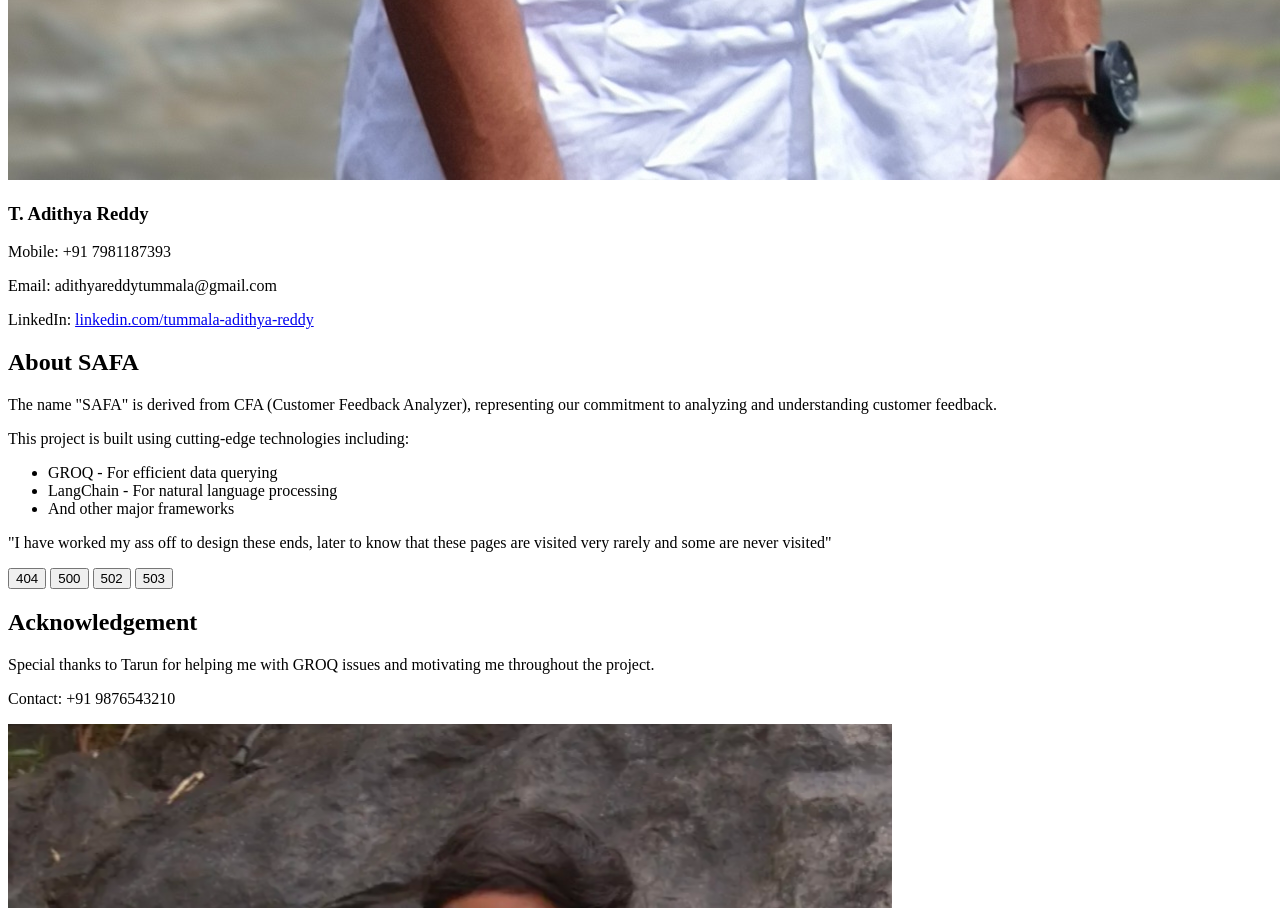
After one commit to Adithya2369/SAFA, a Flask app: template templates/safa.html in a window 1280 px wide; the page is wider, and only the part inside the window is pictured. The commit adds this page. Shown: the part 2200-3108 px from the top of that part. Run offline with Flask 3, Linux system fonts and the light colour scheme; the template is opened without the code that fills it, so the values that code supplies are empty.

Commit message:
About page

```diff
--- a/app.py
+++ b/app.py
@@ -56,5 +56,22 @@ def suggest():
     result = suggested_improvements(material)
     return render_template('suggest.html', message=result)
 
+@app.errorhandler(404)
+def page_not_found(e):
+    return render_template('404.html'), 404
+
+@app.errorhandler(502)
+def bad_request(e):
+    return render_template('400.html'), 400
+
+@app.errorhandler(503)
+def unauthorized(e):
+    return render_template('503.html'), 401
+
+@app.errorhandler(500)
+def internal_server_error(e):
+    return render_template('500.html'), 500
+
+
 if __name__ == '__main__':
     app.run(debug=True)
--- a/static/styles.css
+++ b/static/styles.css
@@ -140,13 +140,13 @@ button:not(:disabled):active {
     display: flex;
     flex-direction: column;
     align-items: center;
-    gap: 1rem;
+    gap: 0rem;
 }
 
 .logo {
     width: 150px;
     height: auto;
-    margin-bottom: 1rem;
+    margin-bottom: 0rem;
 }
 
 .tagline {
--- a/templates/404.html
+++ b/templates/404.html
@@ -20,7 +20,7 @@
                 <h2 class="error-title">404 - Page Not Found</h2>
                 <div class="error-content">
                     <p>Reddy Bro, we have a problem! 🚀</p>
-                    <p>Looks like this page decided to take a vacation without telling us. Maybe it's sipping Beer in Goa somewhere?</p>
+                    <p>Looks like this page decided to take a vacation without telling us. Maybe it's sipping Beer🍻 in Goa somewhere?</p>
                     <p>While we try to track it down, why don't you:</p>
                     <ul>
                         <li>Check if you typed the URL correctly (we all make typos, no judgment!)</li>
--- a/templates/502.html
+++ b/templates/502.html
@@ -20,7 +20,7 @@
                 <h2 class="error-title">502 - Bad Gateway</h2>
                 <div class="error-content">
                     <p>Oops! Our servers are having a bad day! 💇‍♂️</p>
-                    <p>Looks like our gateway is currently on strike, demanding better working conditions and more beer breaks.</p>
+                    <p>Looks like our gateway is currently on strike, demanding better working conditions and more beer breaks🍺.</p>
                     <p>While we negotiate with our servers, you can:</p>
                     <ul>
                         <li>Take a deep breath (we're doing the same)</li>
--- a/templates/503.html
+++ b/templates/503.html
@@ -20,7 +20,7 @@
                 <h2 class="error-title">503 - Service Unavailable</h2>
                 <div class="error-content">
                     <p>Our service is currently... well, unavailable! 🛠️</p>
-                    <p>Looks like our servers decided to take a Smoke break. They're probably discussing the latest movie of Allu Arjun.</p>
+                    <p>Looks like our servers decided to take a Smoke break🚬. They're probably discussing the latest movie of Allu Arjun.</p>
                     <p>While they finish their break, you can:</p>
                     <ul>
                         <li>Try again in a few minutes (they should be back from their coffee run)</li>
--- /dev/null
+++ b/templates/safa.html
@@ -0,0 +1,188 @@
+<!DOCTYPE html>
+<html lang="en">
+<head>
+    <meta charset="UTF-8">
+    <meta name="viewport" content="width=device-width, initial-scale=1.0">
+    <title>SAFA - About</title>
+    <!-- <style>
+        body {
+            font-family: 'Segoe UI', Tahoma, Geneva, Verdana, sans-serif;
+            margin: 0;
+            padding: 0;
+            background-color: #f8f9fa;
+            color: #333;
+        }
+        .container {
+            max-width: 1200px;
+            margin: 0 auto;
+            padding: 2rem;
+        }
+        .header {
+            text-align: center;
+            margin-bottom: 2rem;
+            padding: 1rem;
+            background-color: #fff;
+            border-radius: 8px;
+            box-shadow: 0 2px 4px rgba(0,0,0,0.1);
+        }
+        .logo {
+            font-size: 3em;
+            font-weight: 700;
+            color: #2c3e50;
+            margin-bottom: 0.5rem;
+        }
+        .tagline {
+            font-size: 1.2em;
+            color: #7f8c8d;
+        }
+        .greeting {
+            text-align: center;
+            font-size: 1.8em;
+            margin: 2rem 0;
+            color: #2c3e50;
+        }
+        .humor {
+            text-align: center;
+            font-size: 0.9em;
+            color: #7f8c8d;
+            font-style: italic;
+            margin-bottom: 2rem;
+        }
+        .section {
+            margin: 2rem 0;
+            padding: 2rem;
+            background-color: #fff;
+            border-radius: 8px;
+            box-shadow: 0 2px 4px rgba(0,0,0,0.1);
+        }
+        .creator-section {
+            display: flex;
+            flex-direction: column;
+            align-items: center;
+        }
+        .creator-image {
+            width: 180px;
+            height: 180px;
+            border-radius: 50%;
+            margin-bottom: 1.5rem;
+            border: 4px solid #fff;
+            box-shadow: 0 2px 4px rgba(0,0,0,0.1);
+        }
+        .contact-info {
+            text-align: center;
+            margin: 1rem 0;
+        }
+        .contact-info h3 {
+            color: #2c3e50;
+            margin-bottom: 1rem;
+        }
+        .contact-info p {
+            margin: 0.5rem 0;
+            color: #34495e;
+        }
+        .contact-info a {
+            color: #3498db;
+            text-decoration: none;
+        }
+        .contact-info a:hover {
+            text-decoration: underline;
+        }
+        .error-buttons {
+            display: flex;
+            justify-content: center;
+            gap: 1rem;
+            margin: 2rem 0;
+        }
+        .error-button {
+            padding: 0.8rem 1.5rem;
+            background-color: #2c3e50;
+            color: white;
+            border: none;
+            border-radius: 6px;
+            cursor: pointer;
+            transition: all 0.3s ease;
+            font-weight: 600;
+        }
+        .error-button:hover {
+            background-color: #34495e;
+            transform: translateY(-2px);
+        }
+        .acknowledgement {
+            text-align: center;
+            margin-top: 2rem;
+            padding: 2rem;
+            background-color: #fff;
+            border-radius: 8px;
+            box-shadow: 0 2px 4px rgba(0,0,0,0.1);
+        }
+        .acknowledgement img {
+            width: 120px;
+            height: 120px;
+            border-radius: 50%;
+            margin: 1rem 0;
+            border: 4px solid #fff;
+            box-shadow: 0 2px 4px rgba(0,0,0,0.1);
+        }
+        .acknowledgement h2 {
+            color: #2c3e50;
+            margin-bottom: 1rem;
+        }
+        .acknowledgement p {
+            color: #34495e;
+            margin-bottom: 1rem;
+        } -->
+    </style>
+</head>
+<body>
+    <div class="container">
+        <div class="header">
+            <div class="logo">SAFA</div>
+            <div class="tagline">Customer Feedback Analyzer</div>
+        </div>
+
+        <div class="greeting">
+            Hi dude! 👋
+        </div>
+        <div class="humor">
+            "Welcome to the page that probably took longer to design than it will take you to read it!"
+        </div>
+
+        <div class="section creator-section">
+            <h2>About the Creator</h2>
+            <img src="/static/me.png" alt="T. Adithya Reddy" class="creator-image">
+            <div class="contact-info">
+                <h3>T. Adithya Reddy</h3>
+                <p>Mobile: +91 7981187393</p>
+                <p>Email: adithyareddytummala@gmail.com</p>
+                <p>LinkedIn: <a href="https://linkedin.com/tummala-adithya-reddy" target="_blank">linkedin.com/tummala-adithya-reddy</a></p>
+            </div>
+        </div>
+
+        <div class="section">
+            <h2>About SAFA</h2>
+            <p>The name "SAFA" is derived from CFA (Customer Feedback Analyzer), representing our commitment to analyzing and understanding customer feedback.</p>
+            <p>This project is built using cutting-edge technologies including:</p>
+            <ul>
+                <li>GROQ - For efficient data querying</li>
+                <li>LangChain - For natural language processing</li>
+                <li>And other major frameworks</li>
+            </ul>
+            <p class="humor">"I have worked my ass off to design these ends, later to know that these pages are visited very rarely and some are never visited"</p>
+
+            <div class="error-buttons">
+                <button class="error-button">404</button>
+                <button class="error-button">500</button>
+                <button class="error-button">502</button>
+                <button class="error-button">503</button>
+            </div>
+        </div>
+
+        <div class="acknowledgement">
+            <h2>Acknowledgement</h2>
+            <p>Special thanks to Tarun for helping me with GROQ issues and motivating me throughout the project.</p>
+            <p>Contact: +91 9876543210</p>
+            <img src="/static/tarun.png" alt="Tarun">
+        </div>
+    </div>
+</body>
+</html>
```
Also changed, not shown: app_functions.py (+4 -4 lines), uploads/senti.py (deleted, +0 -19 lines), static/logo.png (added), static/me.png (added), static/tarun.png (added), 1 other file.
